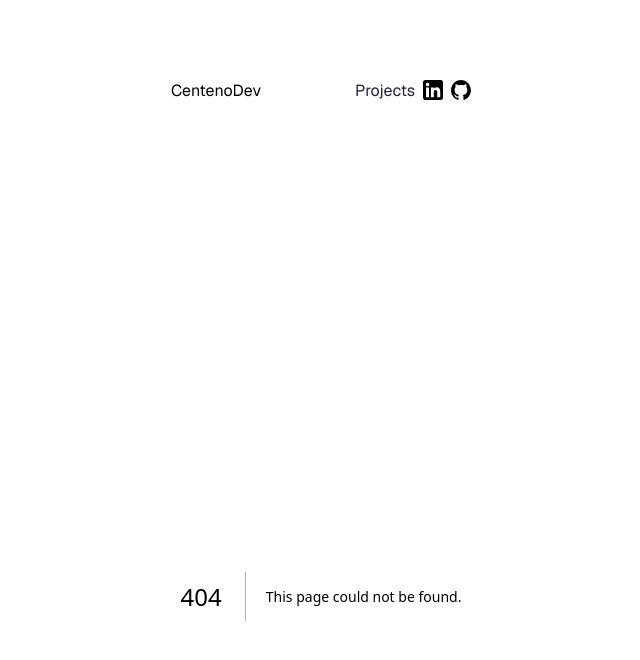
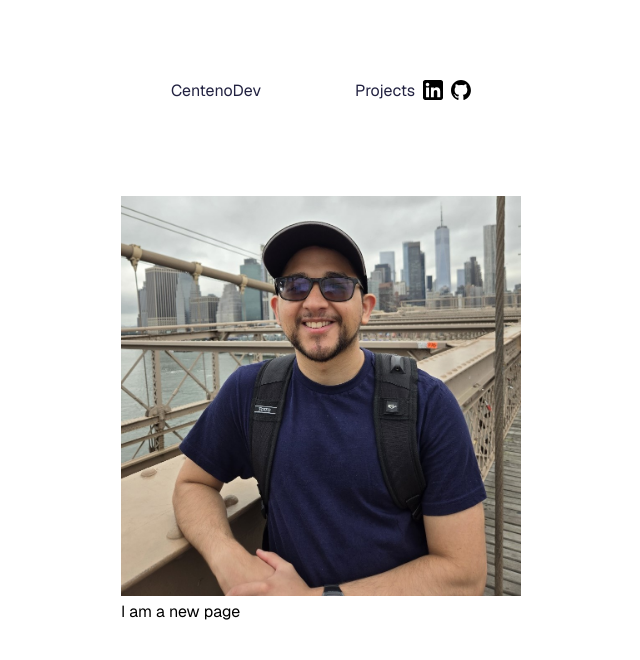
Before and after one commit to Centeno448/centenodev-v2-next, a Next.js app: page /projects in a window 1280 px wide. Before the commit this address had no page. Shown: the top 660 px of the page, without its empty margins (319-959 px from the left). Built offline with nearby package versions, Linux system fonts and the light colour scheme.

Commit message:
update nav and placeholder projects page

```diff
--- a/src/app/navbar.tsx
+++ b/src/app/navbar.tsx
@@ -5,7 +5,7 @@ import Link from "next/link";
 export default function NavBar() {
   return (
     <div className={styles.navbar}>
-      <p>CentenoDev</p>
+      <Link href="/">CentenoDev</Link>
 
       <ul className={styles.navLink}>
         <li>
@@ -14,6 +14,7 @@ export default function NavBar() {
         <li>
           <a
             href="https://www.linkedin.com/in/diego-andres-centeno/"
+            target="_blank"
             rel="noopener noreferrer"
           >
             <Image
@@ -26,7 +27,11 @@ export default function NavBar() {
           </a>
         </li>
         <li>
-          <a href="https://github.com/Centeno448/" rel="noopener noreferrer">
+          <a
+            href="https://github.com/Centeno448/"
+            target="_blank"
+            rel="noopener noreferrer"
+          >
             <Image
               className={styles.socialLogo}
               src="/github-mark.svg"
--- /dev/null
+++ b/src/app/projects/page.tsx
@@ -0,0 +1,20 @@
+import Image from "next/image";
+
+export default function Projects() {
+  return (
+    <>
+      <main>
+        <Image
+          src="/img/me.jpg"
+          alt="Photo of Diego Centeno"
+          width={400}
+          height={400}
+          priority
+        />
+        <div>
+          <p>I am a new page</p>
+        </div>
+      </main>
+    </>
+  );
+}
```
